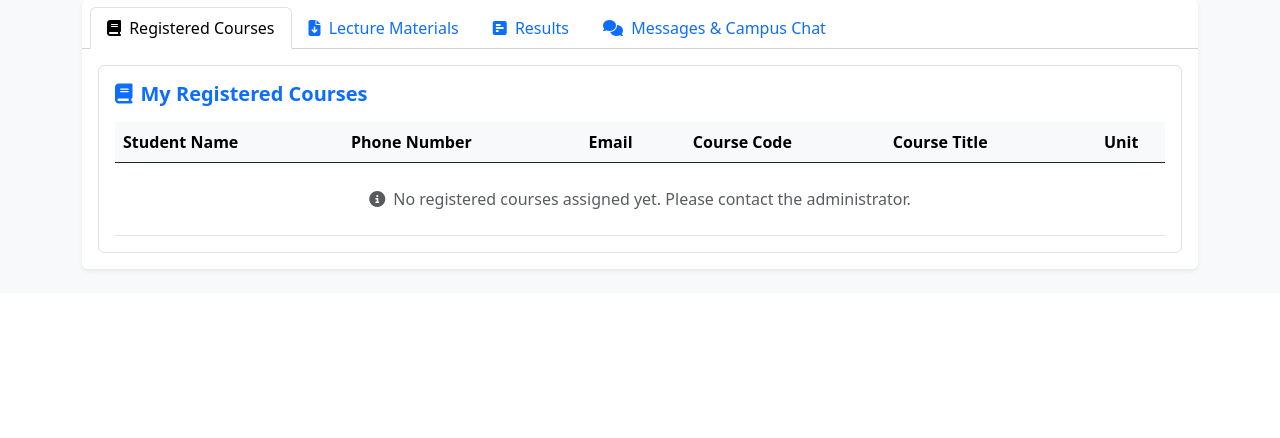
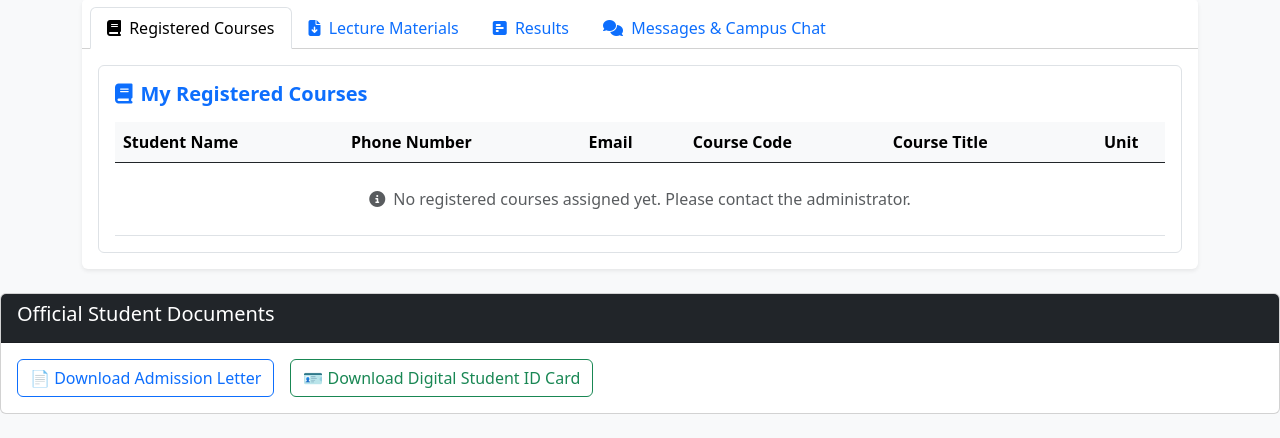
Before and after one commit to sulemanyunusabakura-jpg/magazawa-portal, a Flask app: page /student_dashboard in a window 1280 px wide. Shown: the part 628-1066 px from the top of the page. Before the commit the page ends 900 px from the top, so only its background shows below. Run offline with Flask 3, Linux system fonts and the light colour scheme; a user stored in the database is signed in; data that the repository does not hold is empty; some libraries are stand-ins or nearby versions.

Commit message:
Update student_dashboard.html

```diff
--- a/templates/student_dashboard.html
+++ b/templates/student_dashboard.html
@@ -419,6 +419,26 @@
         </div>
     </div>
 
+    <div class="card mb-4">
+    <div class="card-header bg-dark text-white">
+        <h5>Official Student Documents</h5>
+    </div>
+    <div class="card-body d-flex gap-3">
+        {% if student.admission_status == 'Admitted' %}
+            <a href="{{ url_for('download_admission_letter') }}" class="btn btn-outline-primary">
+                📄 Download Admission Letter
+            </a>
+            <a href="{{ url_for('download_id_card') }}" class="btn btn-outline-success">
+                🪪 Download Digital Student ID Card
+            </a>
+        {% else %}
+            <div class="alert alert-warning mb-0" role="alert">
+                Your admission is currently pending approval. Documents will be unlocked once approved by Admin.
+            </div>
+        {% endif %}
+    </div>
+</div>
+
     <!-- Modals (Live Call, Payment, Receipt, Admission) -->
     <div class="modal fade no-print" id="voiceCallModal" tabindex="-1" aria-hidden="true">
         <div class="modal-dialog modal-dialog-centered">
```
